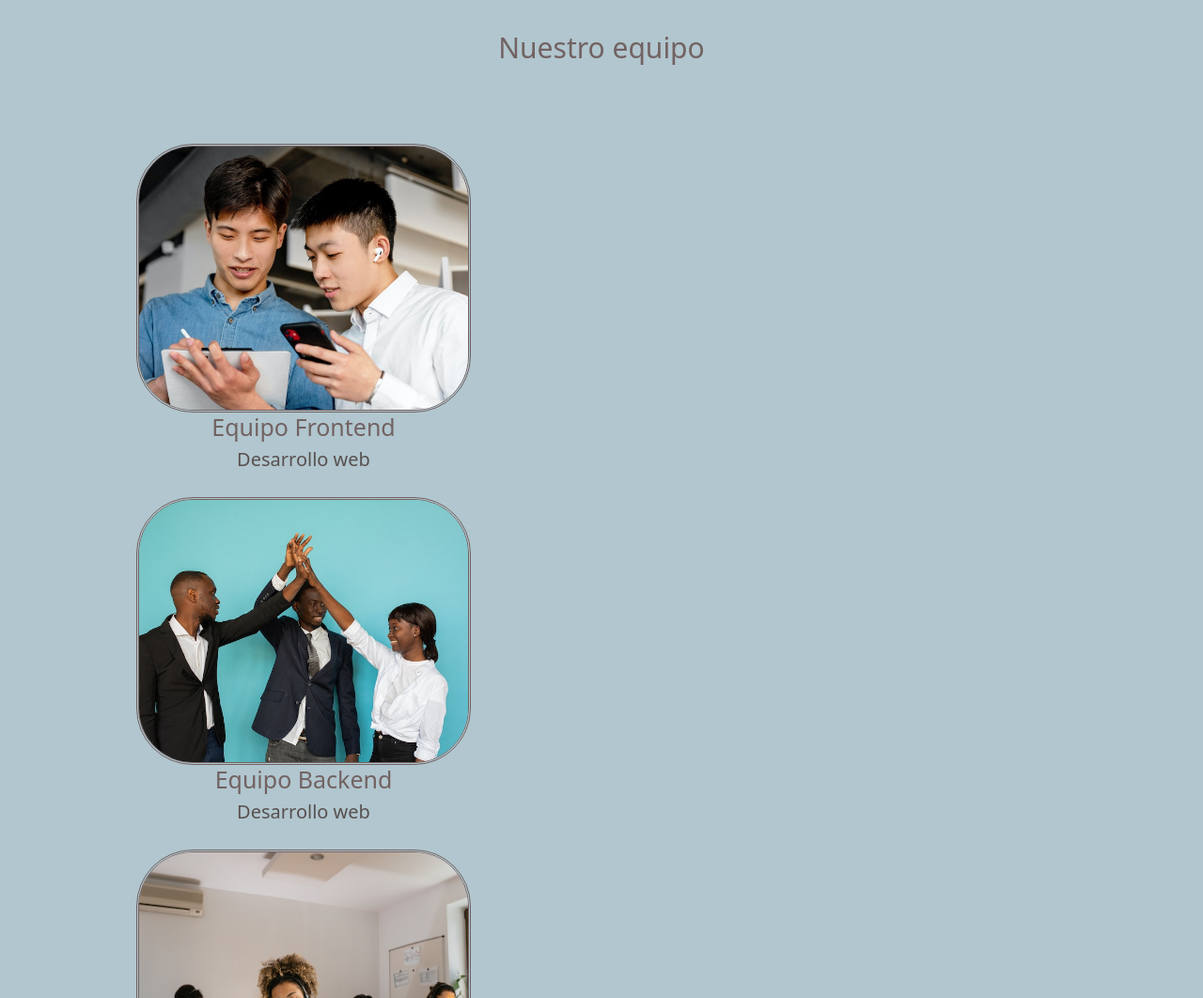
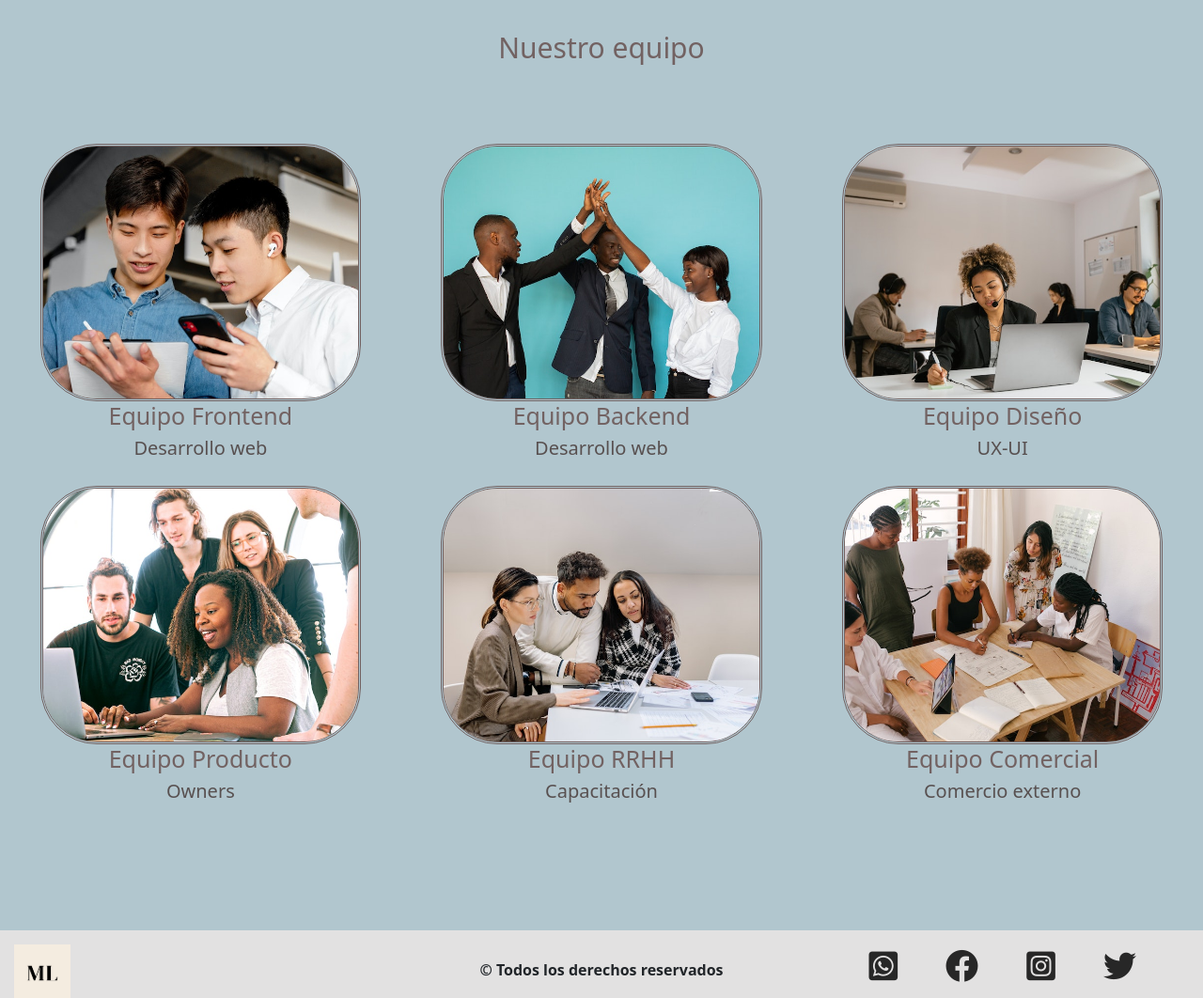
Before and after one commit to laurynmeyer/PreEntrega3_MariaLauraMiranda, a plain HTML site: page index.html in a window 1280 px wide. Shown: the part 1460-2522 px from the top of the page at 94% size. Drawn offline with nearby package versions, Linux system fonts and the light colour scheme.

Commit message:
grid en index

```diff
--- a/css/style.css
+++ b/css/style.css
@@ -54,7 +54,6 @@ h1 h2 h3 h4 p {
     text-align: center;
 }
 
-
 #equipo {
     background-color: #b1c6ce;
     color: rgb(114, 98, 98);
@@ -74,12 +73,17 @@ h1 h2 h3 h4 p {
     text-align: center;
 }
 
-.nuestro_equipo {
-    display: flex;
-    flex-direction: row;
-    flex-wrap: wrap;
+.nuestro_equipo{
+    display: grid;
+    grid-template-columns: 1fr 1fr 1fr;
+    grid-template-rows: 1fr 1fr;
+}
 
-
+.nombre_foto__imagen img{
+    width: 80% ;
+    border-style: double;
+    border-radius: 60px;
+    margin-top: 20px;
 }
 
 .nombre_foto {
@@ -94,16 +98,6 @@ h1 h2 h3 h4 p {
     font-size: 20px;
     color: rgb(88, 80, 80);
 }
-
-
-.nombre_foto__imagen img {
-    width: 55%;
-    border-radius: 60px;
-    margin-top: 20px;
-    border-style: double;
-
-}
-
 
 /**section1**/
 
```
